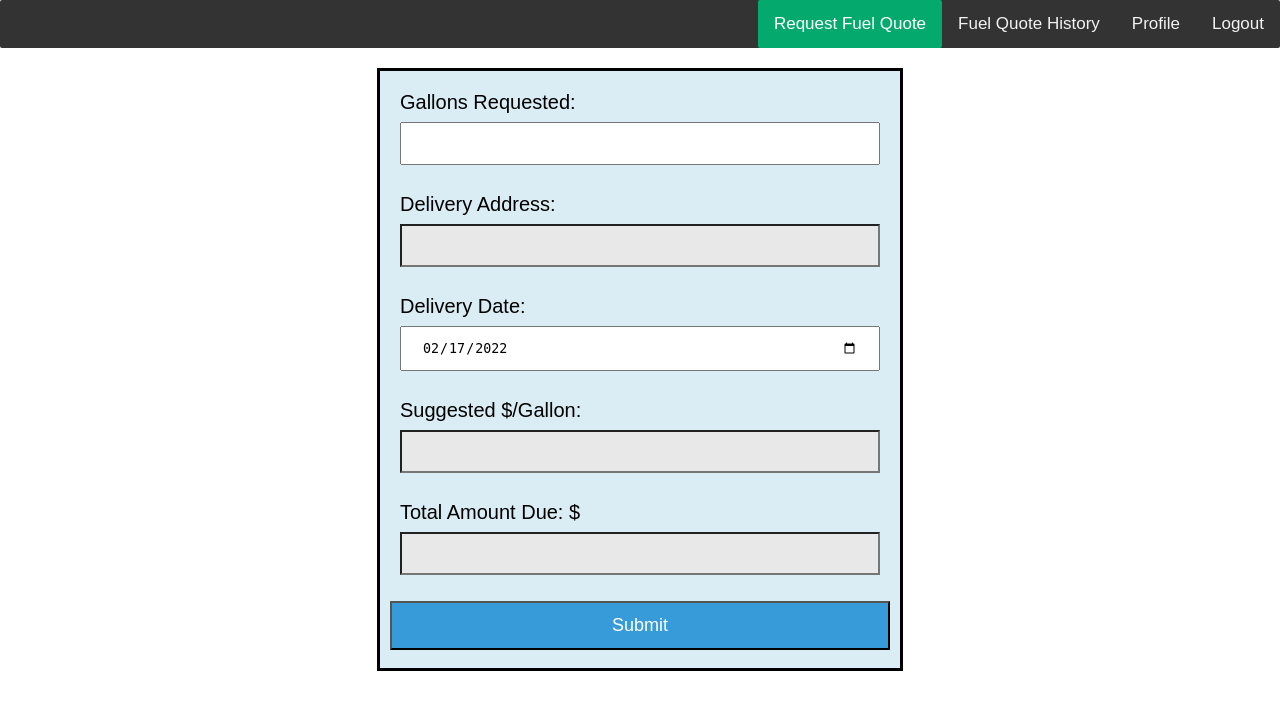
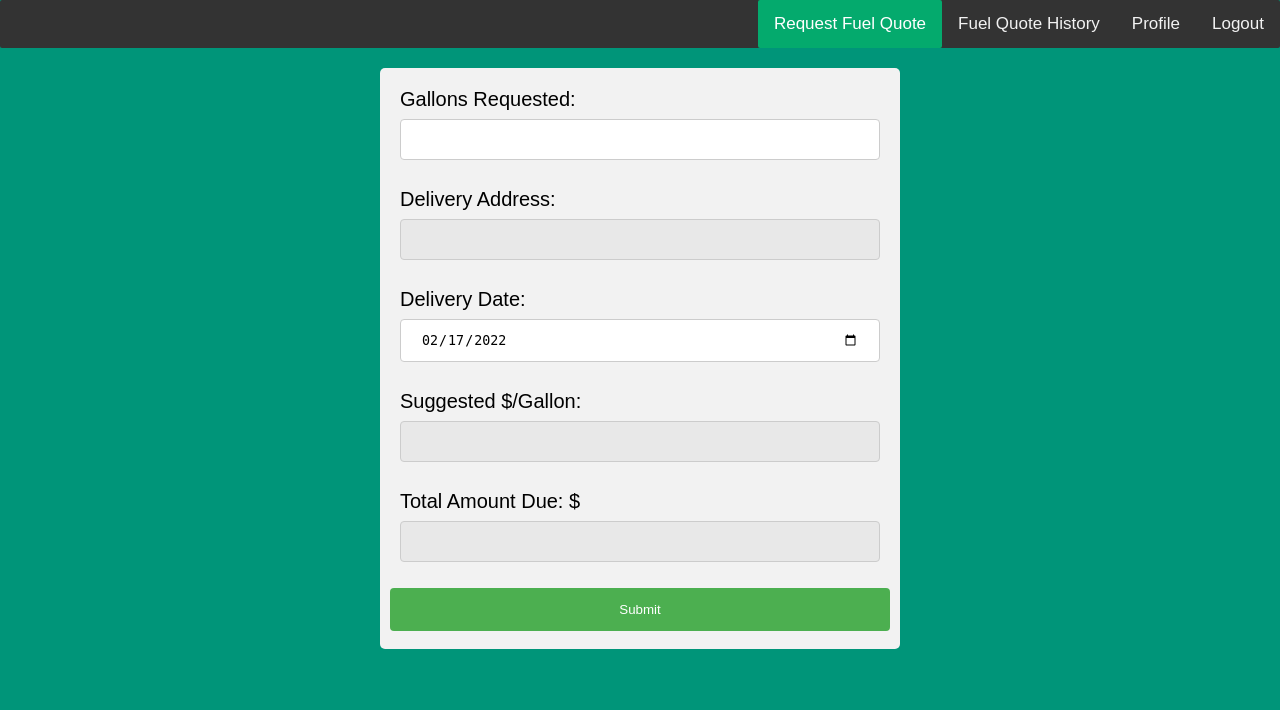
Before and after one commit to TeamProject12COSC/Team12COSC4353GroupProject, a PHP site: page /QuoteForm.html in a window 1280 px wide. Shown: the top 710 px of the page. Run offline with PHP 8.4, Linux system fonts and the light colour scheme.

Commit message:
Joshua QuoteForm.css

```diff
--- a/Assignment2/QuoteForm.css
+++ b/Assignment2/QuoteForm.css
@@ -1,15 +1,19 @@
 :root {
-  font-family: Arial, Helvetica, sans-serif;
-}
-.container {
-  padding: 20px;
+  font-family: 'Roboto', sans-serif;
 }
 
+body {
+  background-color: #009579;
+}
+
+.container {
+  padding: 20px;}
+
 form {
+  border-radius: 5px;
    margin: 0 auto;
    width: 500px;
-   border: 3px solid black;
-   background-color: #daedf4;
+   background-color: #f2f2f2;
    padding: 10px;
 
 }
@@ -19,28 +23,45 @@ form {
 
 }
 
-input {
+input[type=submit] {
   width: 100%;
-  padding: 12px 20px;
+  background-color: #4CAF50;
+  color: white;
+  padding: 14px 20px;
   margin: 8px 0;
-  box-sizing: border-box;
+  border: none;
+  border-radius: 4px;
+  cursor: pointer;
 }
 
-input[type=submit] {
-   background-color: #389bd9;
-   color: white;
-   font-size: large;
+input[type=submit]:hover {
+  background-color: #45a049;
 }
 
 .read {
    background-color: #E8E8E8;
 }
 /* css referenced from w3 schools*/
-input[type=number] .edit:focus, input[type=date] .edit:focus {
+#datepicker:focus, #gallons:focus {
   border: 3px solid #555;
+}
+
+input:focus {
+  outline: none;
+}
+
+input{
+  width: 100%;
+  padding: 12px 20px;
+  margin: 8px 0;
+  display: inline-block;
+  border: 1px solid #ccc;
+  border-radius: 4px;
+  box-sizing: border-box;
+
 
 }
 
 label {
-  font-size: 15pt;
+  font-size: 20px;
 }
```
